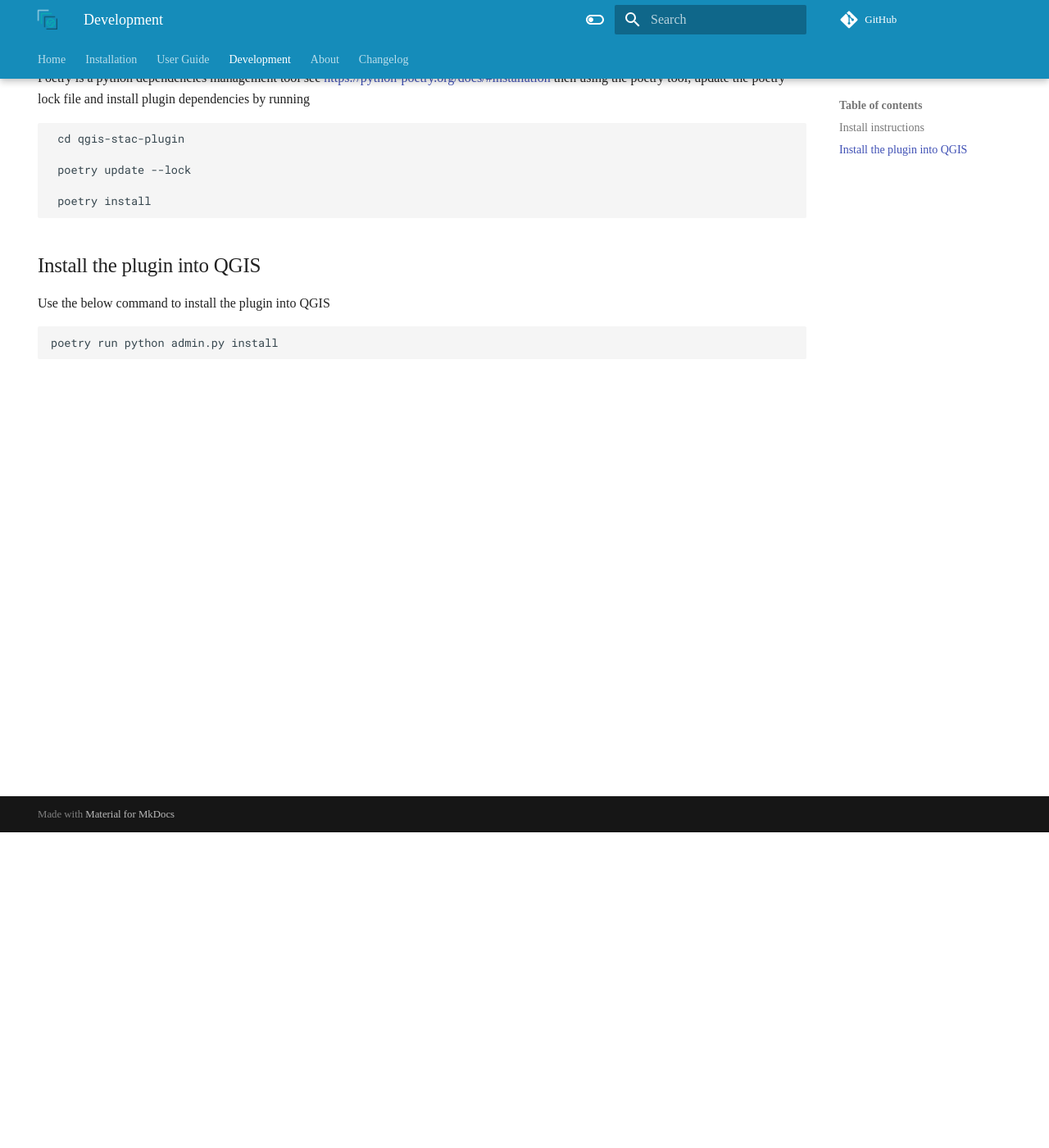
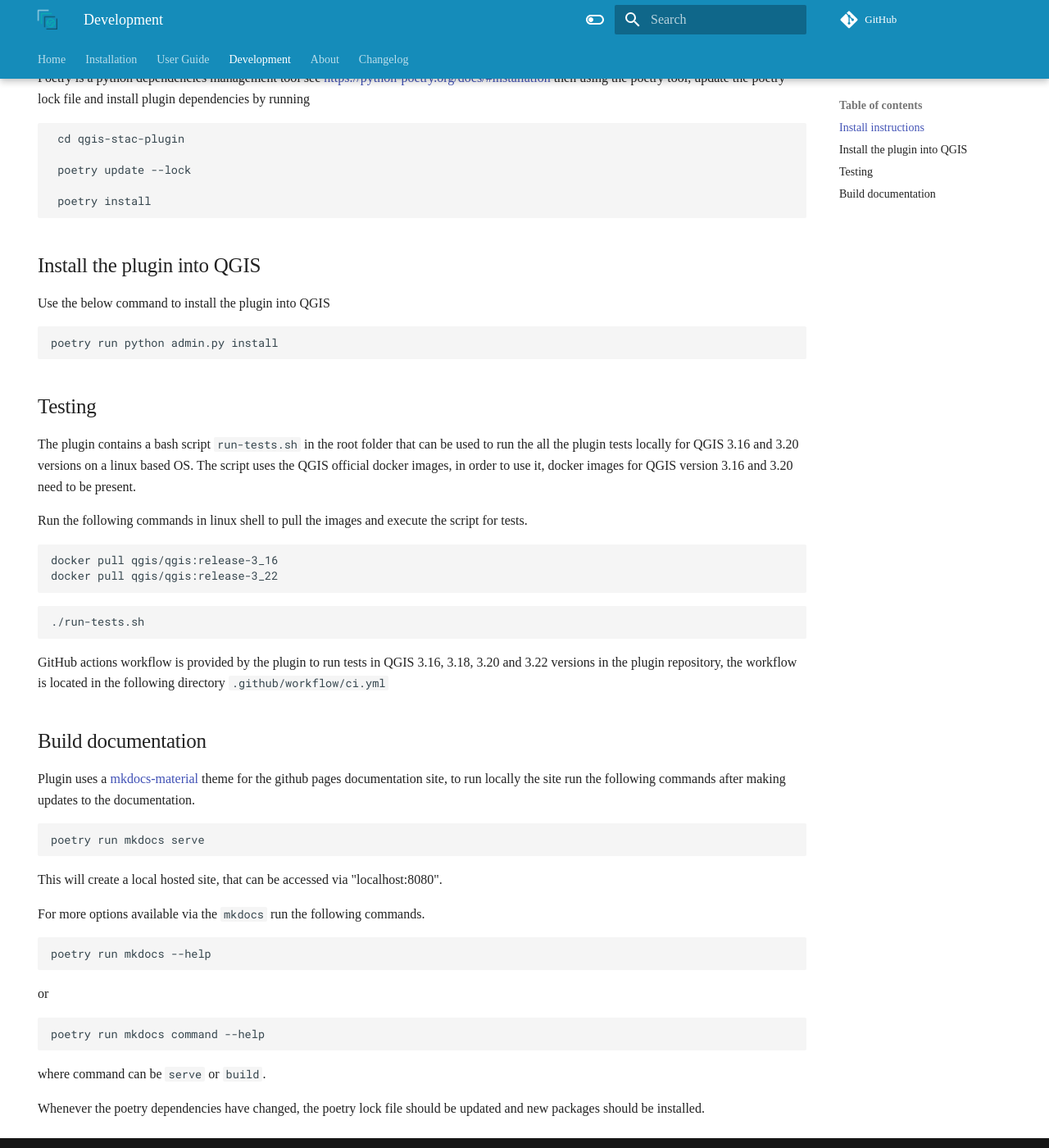
Before and after one commit to stac-utils/qgis-stac-plugin, an MkDocs documentation site: the page built from docs/development.md, in a window 1280 px wide and 1400 px high, scrolled down 385 px. Shown: the whole window at 82% size. Built offline with MkDocs 1.6.1 and Material for MkDocs 9.7.7, drawn with Linux system fonts in a browser that asks for light colours; comment, search, counter and statistics services are not loaded.

Commit message:
updated documentation

````diff
--- a/docs/development.md
+++ b/docs/development.md
@@ -25,3 +25,51 @@ Poetry is a python dependencies management tool see [https://python-poetry.org/d
 Use the below command to install the plugin into QGIS
 
     poetry run python admin.py install
+
+## Testing
+
+The plugin contains a bash script `run-tests.sh` in the root folder that can be used to run the
+all the plugin tests locally for QGIS 3.16 and 3.20 versions on a linux based OS.
+The script uses the QGIS official docker images, in order to use it, docker images for QGIS version 3.16 and 3.20
+need to be present.
+
+Run the following commands in linux shell to pull the images and execute the script for tests.
+
+```
+docker pull qgis/qgis:release-3_16
+docker pull qgis/qgis:release-3_22
+```
+
+```
+./run-tests.sh
+```
+
+GitHub actions workflow is provided by the plugin to run tests in QGIS 3.16, 3.18, 3.20 and 3.22 versions in
+the plugin repository, the workflow is located in the following directory `.github/workflow/ci.yml`
+
+
+## Build documentation
+
+Plugin uses a [mkdocs-material](https://squidfunk.github.io/mkdocs-material/) theme for the github pages documentation site, to run locally the site run the following
+commands after making updates to the documentation.
+
+```
+poetry run mkdocs serve
+```
+
+This will create a local hosted site, that can be accessed via "localhost:8080".
+
+For more options available via the `mkdocs` run the following commands.
+
+```
+poetry run mkdocs --help
+```
+
+or
+
+```
+poetry run mkdocs command --help
+```
+where command can be `serve` or `build`.
+
+Whenever the poetry dependencies have changed, the poetry lock file should be updated and new packages should be installed.
--- a/docs/user-guide.md
+++ b/docs/user-guide.md
@@ -81,6 +81,7 @@ _Connection dialog with a Microsoft Planetary Computer STAC API details_
 
 The connection dialog contains a **API Capabilities** field which can be used to set the connection to use
 a `SAS Token` [signing mechanism](https://planetarycomputer.microsoft.com/docs/concepts/sas/).
+The signing mechanism includes a token that have expiry period, Users should research the API after the period passes in order to resign the items.
 
 The **Advanced** group contain a list of the conformances type that the STAC API adhere to, when creating
 new connections the list is empty, users can click the **Get conformance classes** button to fetch the conformance
````
Also changed, not shown: 1 other file.
